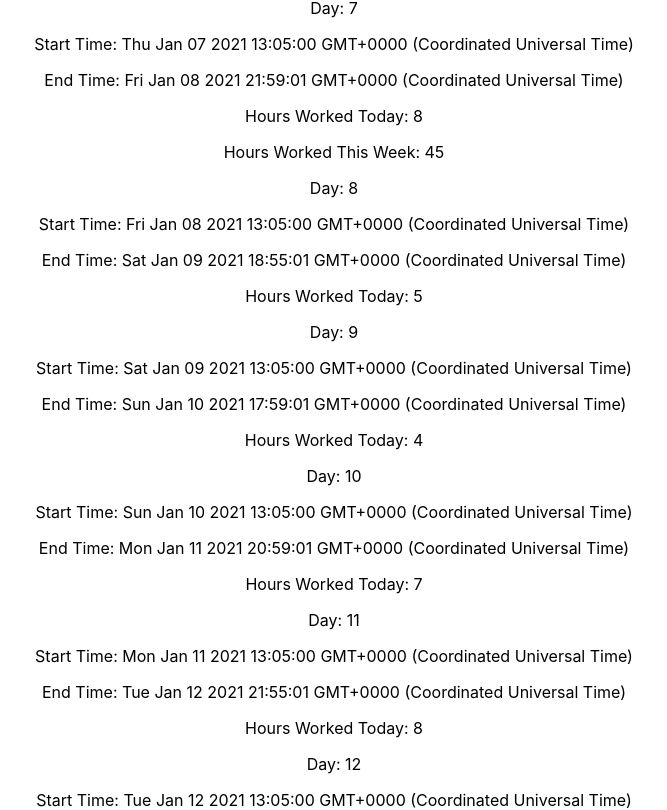
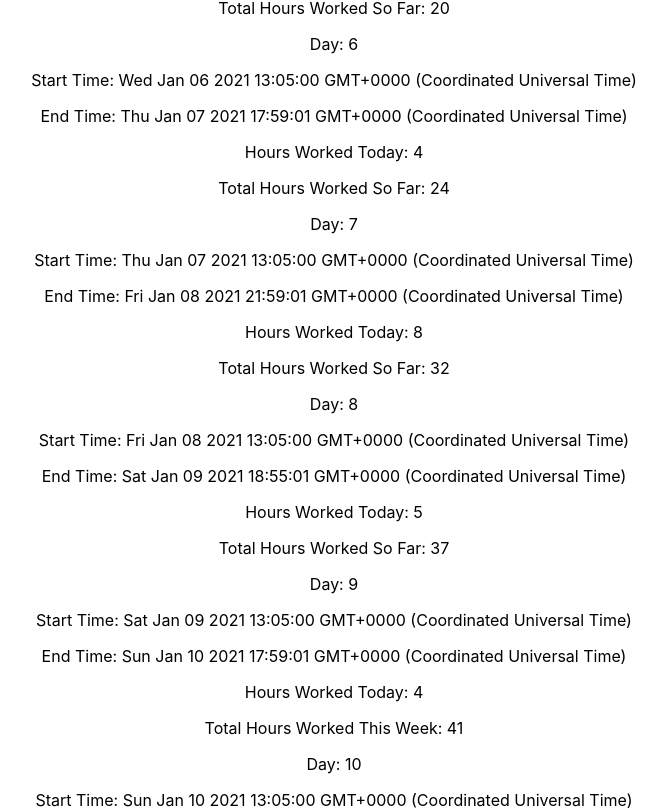
Before and after one commit to BZhong7/haul_take_home, a React (Create React App) app: page / in a window 1280 px wide. Shown: the part 935-1745 px from the top of the page, without its empty margins (326-993 px from the left). Built offline with nearby package versions, Linux system fonts and the light colour scheme.

Commit message:
Some logic for weekly gross pay and 70 hour 7 day trucking rule

```diff
--- a/src/ListOfTimes.js
+++ b/src/ListOfTimes.js
@@ -5,24 +5,29 @@ import datalog from './HOS log.json';
 function ListOfTimes() {
     let list = [];
     let daysPassed = 1;
-    let weeklyHours = 0;
+    let weeklyGrossHours = 0;
+    let totalHoursIn7Days = 0;
+    let totalHoursToday = 0;
+    let hoursOfOldestDay = 0;
 
     for (let i = 0; i < 2; i++) {
         for (let k = 0; k < 32; k++) {
-            weeklyHours += PushTimeToList(i, k, list, daysPassed);
-            if (daysPassed % 7 === 0) {
-                list.push(<ul>Hours Worked This Week: {weeklyHours.toString()}</ul>)
-                weeklyHours = 0;
+            totalHoursToday = PushTimeToList(i, k, list, daysPassed);
+            weeklyGrossHours += totalHoursToday;
+            weeklyGrossHours = CalculateGrossPay(i, k, list, weeklyGrossHours);
+            if (totalHoursIn7Days >= 56) {
+                list.push(<ul>WARNING: TOTAL HOURS WORKED IN THE LAST 7 DAYS IS WITHIN 80% OF 70 HOURS</ul>)
             }
             daysPassed++;
         }
     }
 
     for(let j = 0; j < 12; j++) {
-        PushTimeToList(2, j, list, daysPassed);
-        if (daysPassed % 7 === 0) {
-            list.push(<ul>Hours Worked This Week: {weeklyHours.toString()}</ul>)
-            weeklyHours = 0;
+        totalHoursToday = PushTimeToList(2, j, list, daysPassed);
+        weeklyGrossHours += totalHoursToday;
+        weeklyGrossHours = CalculateGrossPay(2, j, list, weeklyGrossHours);
+        if (totalHoursIn7Days >= 56) {
+            list.push(<ul>WARNING: TOTAL HOURS WORKED THIS WEEK IS WITHIN 80% OF 70 HOURS</ul>)
         }
         daysPassed++;
     }
@@ -43,4 +48,30 @@ function PushTimeToList(i, k, list, daysPassed) {
     return (diff)
 }
 
+function CalculateGrossPay(i, k, list, weeklyGrossHours) {
+    let endDay = new Date(datalog[i].data[k].endTime);
+    let isSunday = endDay.getDay();
+    if (isSunday === 0) {
+        list.push(<ul>Total Hours Worked This Week: {weeklyGrossHours.toString()}</ul>)
+        weeklyGrossHours = 0;
+    }
+    else {
+        list.push(<ul>Total Hours Worked So Far: {weeklyGrossHours.toString()}</ul>)
+    }
+
+    return weeklyGrossHours
+}
+
+function CalculateTotalHoursInLast7Days(totalHoursIn7Days, totalHoursToday, hoursOfOldestDay, daysPassed) {
+    if (daysPassed > 7) {
+        totalHoursIn7Days -= hoursOfOldestDay;
+        totalHoursIn7Days += totalHoursToday;
+    }
+    else {
+        totalHoursIn7Days += totalHoursToday;
+    }
+
+    return totalHoursIn7Days
+}
+
 export default ListOfTimes;
--- /dev/null
+++ b/src/Queue.js
@@ -0,0 +1 @@
+{/* TODO: implement a simple queue */}
```
